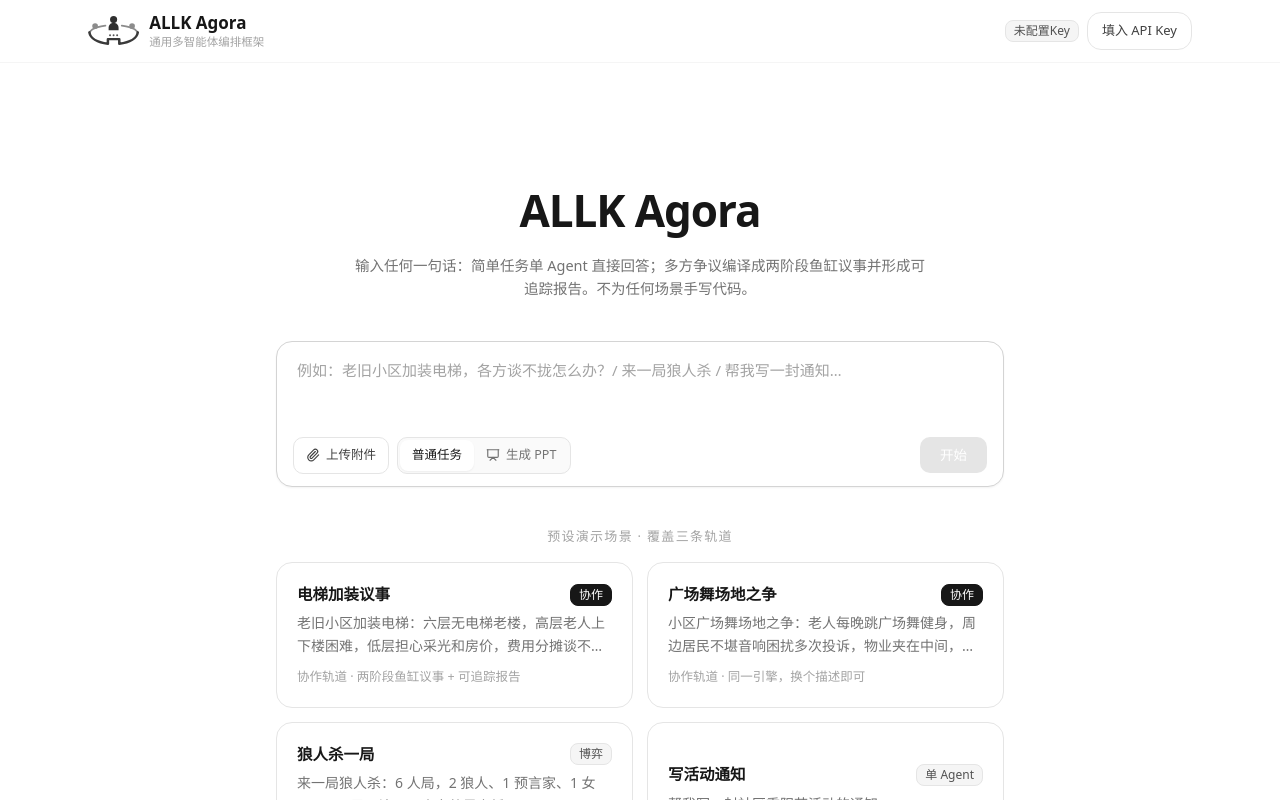
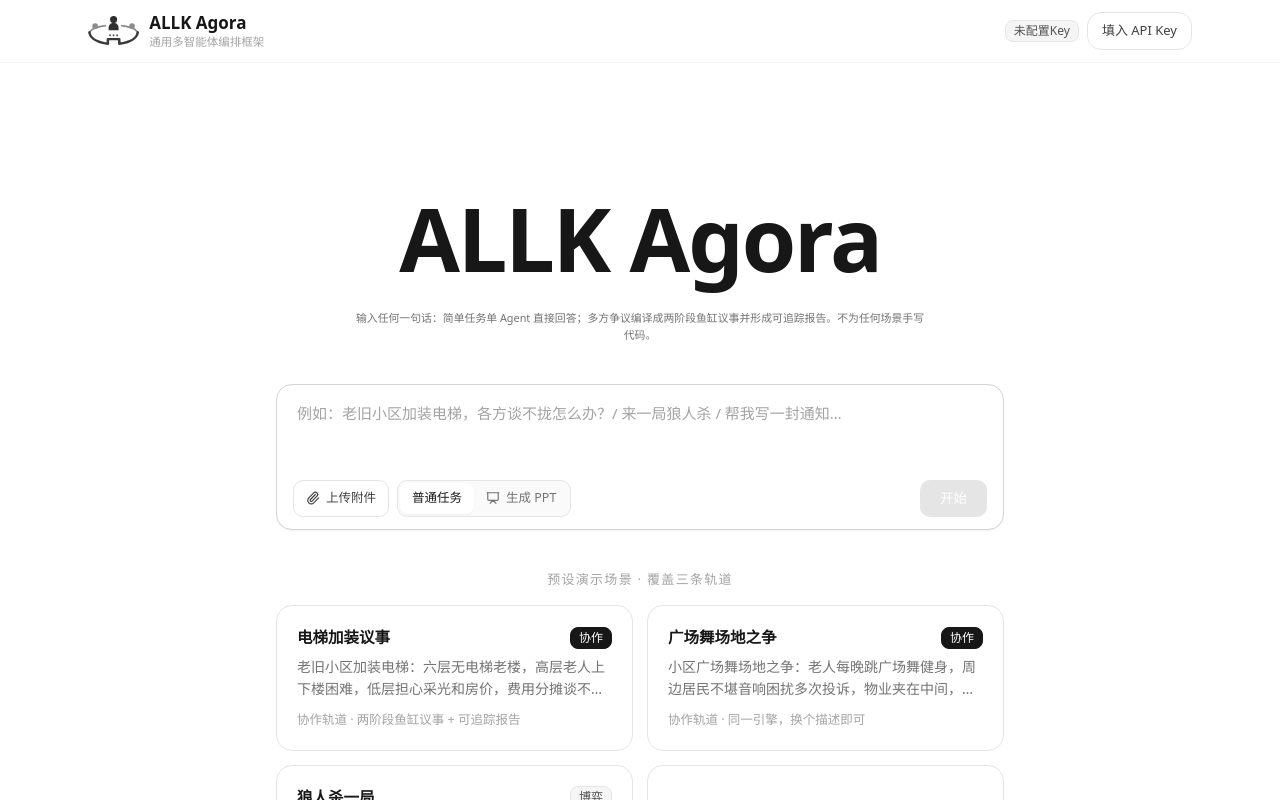
Before and after one commit to Fllsyshiyu/multiagent--, a React (Vite) app: page /#/ in a window 1280 px wide. Shown: the top 800 px of the page. Built offline with nearby package versions, Linux system fonts and the light colour scheme.

Commit message:
chore: 首页标题放大2倍，描述文字缩小至0.75倍

```diff
--- a/src/pages/Home.tsx
+++ b/src/pages/Home.tsx
@@ -208,10 +208,10 @@ export default function Home() {
         /* ====== 入口页 ====== */
         <main className="mx-auto max-w-3xl px-5 pb-24 pt-16 sm:pt-24">
           <div className="text-center">
-            <h1 className="mt-6 text-[34px] font-bold leading-tight tracking-tight sm:text-[44px]">
+            <h1 className="mt-6 text-[68px] font-bold leading-tight tracking-tight sm:text-[88px]">
               ALLK Agora
             </h1>
-            <p className="mx-auto mt-4 max-w-xl text-[14.5px] leading-relaxed text-neutral-500">
+            <p className="mx-auto mt-4 max-w-xl text-[10.875px] leading-relaxed text-neutral-500">
               输入任何一句话：简单任务单 Agent 直接回答；多方争议编译成两阶段鱼缸议事并形成可追踪报告。不为任何场景手写代码。
             </p>
           </div>
```
